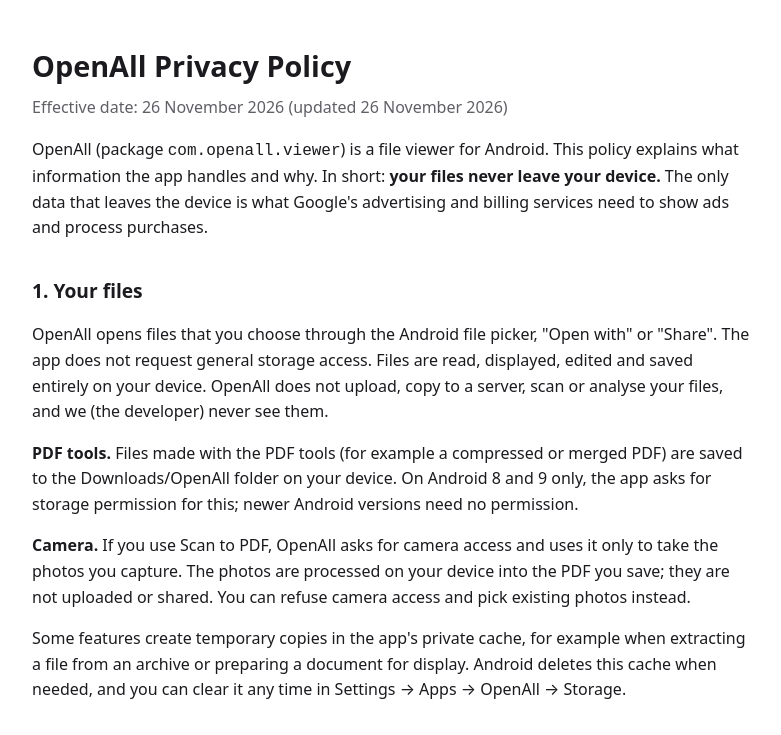
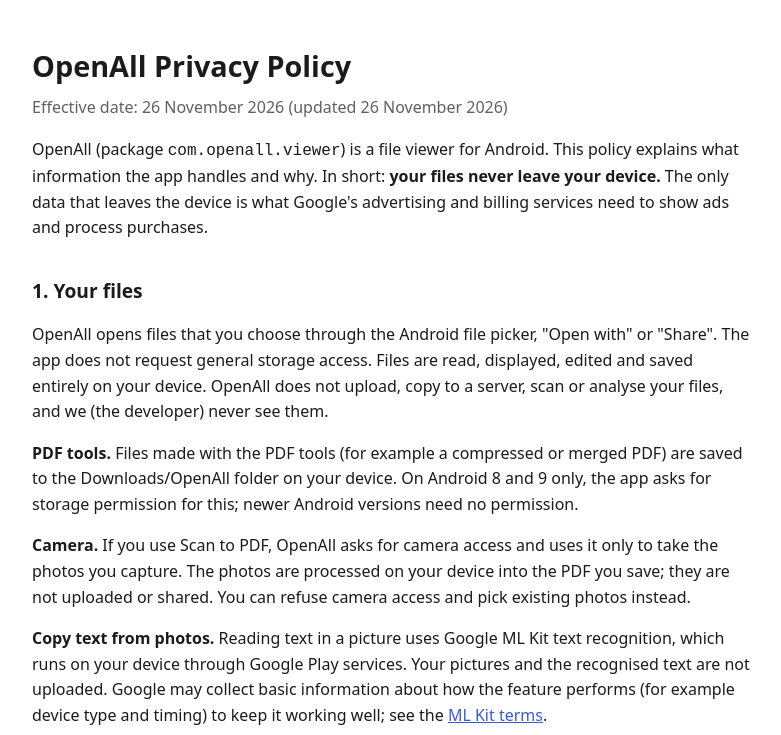
Before and after one commit to samnehra2017-bit/samnehra2017-bit.github.io, a plain HTML site: page openall/privacy.html in a window 1280 px wide. Shown: the top 735 px of the page, without its empty margins (248-1029 px from the left). Drawn offline with Linux system fonts and the light colour scheme.

Commit message:
OpenAll privacy policy: text recognition (ML Kit)
Co-Authored-By: Claude Opus 5.5 <noreply@anthropic.com>

```diff
--- a/openall/privacy.html
+++ b/openall/privacy.html
@@ -31,6 +31,10 @@ this; newer Android versions need no permission.</p>
 <p><strong>Camera.</strong> If you use Scan to PDF, OpenAll asks for camera access and uses it only to take the
 photos you capture. The photos are processed on your device into the PDF you save; they are not uploaded or
 shared. You can refuse camera access and pick existing photos instead.</p>
+<p><strong>Copy text from photos.</strong> Reading text in a picture uses Google ML Kit text recognition, which
+runs on your device through Google Play services. Your pictures and the recognised text are not uploaded.
+Google may collect basic information about how the feature performs (for example device type and timing) to keep
+it working well; see the <a href="https://developers.google.com/ml-kit/terms">ML Kit terms</a>.</p>
 <p>Some features create temporary copies in the app's private cache, for example when extracting a file from an
 archive or preparing a document for display. Android deletes this cache when needed, and you can clear it
 any time in Settings → Apps → OpenAll → Storage.</p>
```
